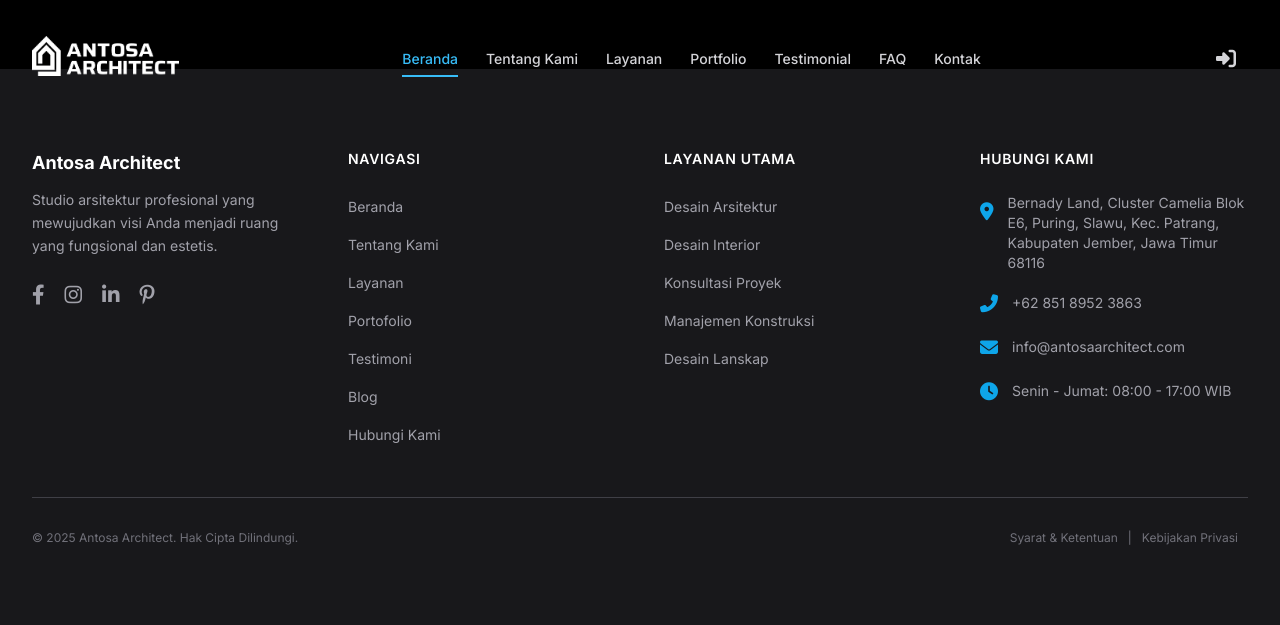
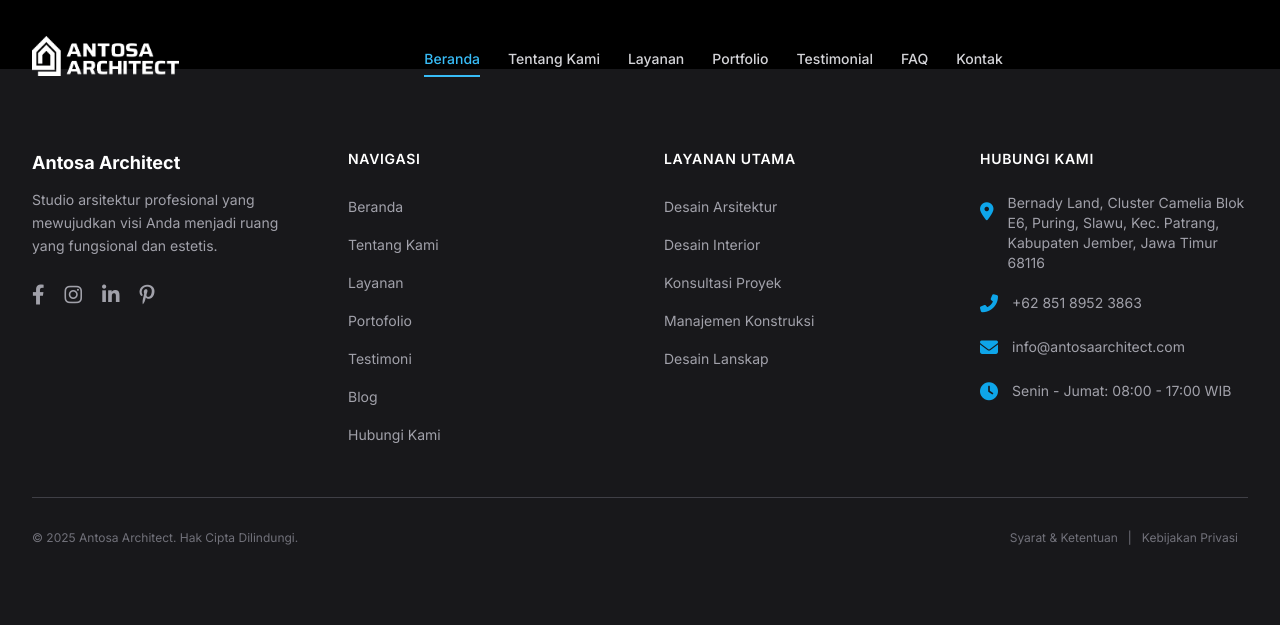
Before and after one commit to vickyymosafan/antosa-architect, a PHP site: the page made by views/layouts/main.php in a window 1280 px wide. Shown: the top 625 px of the page. Run offline with PHP 8.4, Linux system fonts and the light colour scheme; the template is opened without the code that fills it, so the values that code supplies are empty; some libraries are stand-ins or nearby versions; some web fonts are replaced.

Commit message:
refactor(nav): remove authentication links from the header

```diff
--- a/views/layouts/main.php
+++ b/views/layouts/main.php
@@ -149,12 +149,7 @@
                     </a>
                 </nav>
 
-                <!-- Auth Links -->
-                <div class="hidden md:flex items-center">
-                    <a href="#" title="Masuk/Daftar" class="font-medium text-dark-300 hover:text-emerald-400 transition-colors px-3 py-2">
-                        <i class="fa-solid fa-right-to-bracket text-xl"></i>
-                    </a>
-                </div>
+
 
                 <!-- Mobile menu button -->
                 <button id="mobile-menu-button" class="md:hidden flex items-center p-2 text-dark-300 hover:text-emerald-400 focus:outline-none focus:ring-2 focus:ring-inset focus:ring-emerald-500 rounded-md">
@@ -176,13 +171,7 @@
                     <a href="#faq" class="mobile-nav-item block px-3 py-2 rounded-md text-base font-medium text-dark-300 hover:text-emerald-400 hover:bg-dark-800">FAQ</a>
                     <a href="#contact" class="mobile-nav-item block px-3 py-2 rounded-md text-base font-medium text-dark-300 hover:text-emerald-400 hover:bg-dark-800">Kontak</a>
                 </div>
-                <div class="pt-4 pb-3 border-t border-dark-700">
-                    <div class="px-2 space-y-1">
-                        <a href="#" title="Masuk/Daftar" class="block px-3 py-2 rounded-md text-base font-medium text-dark-300 hover:text-emerald-400 hover:bg-dark-800 flex items-center">
-                            <i class="fa-solid fa-right-to-bracket mr-2"></i> Masuk / Daftar
-                        </a>
-                    </div>
-                </div>
+
             </div>
         </div>
     </header>
```
